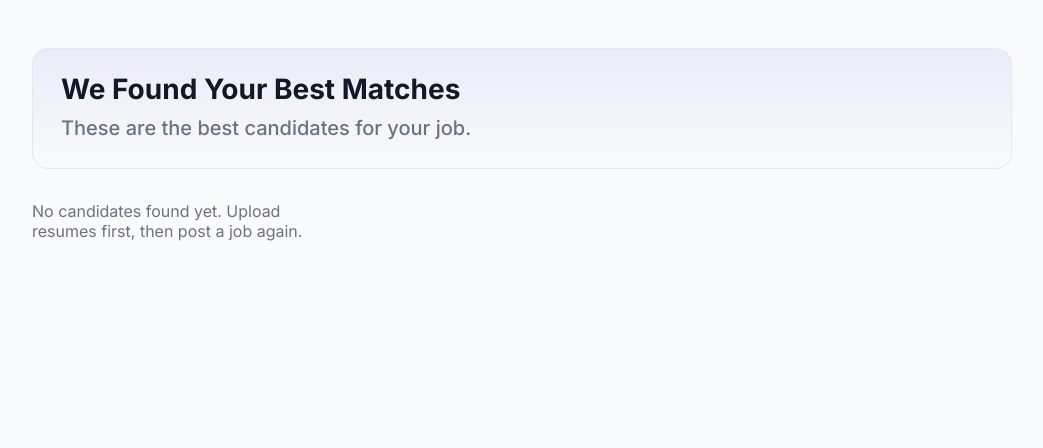
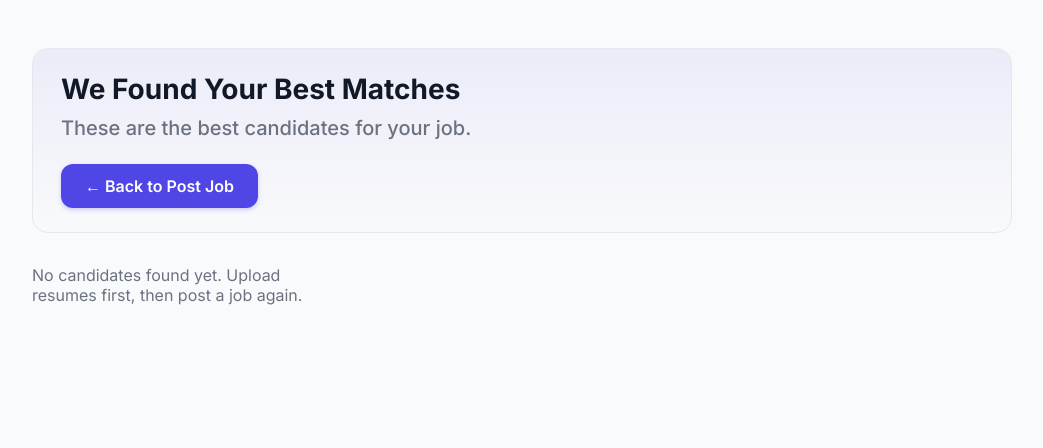
Before and after one commit to BS-ASPM-2025/bs-aspm-2025-team1, a FastAPI app: template templates/post_job_feedback.html in a window 1280 px wide. Shown: the part 70-518 px from the top of the page, without its empty margins (118-1161 px from the left). Run offline with FastAPI, Linux system fonts and the light colour scheme; the template is opened without the code that fills it, so the values that code supplies are empty.

Commit message:
Bsaspm25 t1 182 release v1.0.24 (#116)
* BSASPM25T1-185, BSASPM25T1-184, BSASPM25T1-184

* BSASPM25T1-186

---------

Co-authored-by: aymanelsayeed <ayman.elsayeed@mdclone.com>

```diff
--- a/templates/post_job_feedback.html
+++ b/templates/post_job_feedback.html
@@ -37,6 +37,30 @@
     color: var(--text-secondary);
     font-weight: 500;
     line-height: 1.6;
+  }
+
+  .btn-back-to-post {
+    display: inline-flex;
+    align-items: center;
+    gap: 0.5rem;
+    margin-top: 1.25rem;
+    padding: 0.75rem 1.5rem;
+    background-color: var(--primary-color);
+    color: white;
+    font-weight: 600;
+    font-size: 1rem;
+    text-decoration: none;
+    border-radius: 0.75rem;
+    border: none;
+    cursor: pointer;
+    transition: background-color 0.2s, transform 0.1s;
+    box-shadow: 0 2px 4px rgba(79, 70, 229, 0.25);
+  }
+
+  .btn-back-to-post:hover {
+    background-color: var(--primary-hover);
+    transform: translateY(-1px);
+    box-shadow: 0 4px 8px rgba(79, 70, 229, 0.3);
   }
 
   .success-alert {
@@ -142,10 +166,10 @@
         These are the best candidates for your job.
       {% endif %}
     </p>
+    <a href="/post_job" class="btn-back-to-post" aria-label="Return to post another job">
+      ← Back to Post Job
+    </a>
   </section>
-
-  {# אופציונלי: אם את משתמשת ב-flash messages או משהו דומה #}
-  {# <div class="success-alert">Done! Matches updated.</div> #}
 
   <section class="cards-grid">
     {% if candidates %}
```
Also changed, not shown: tests/test_navigation.py (+35 -0 lines).
